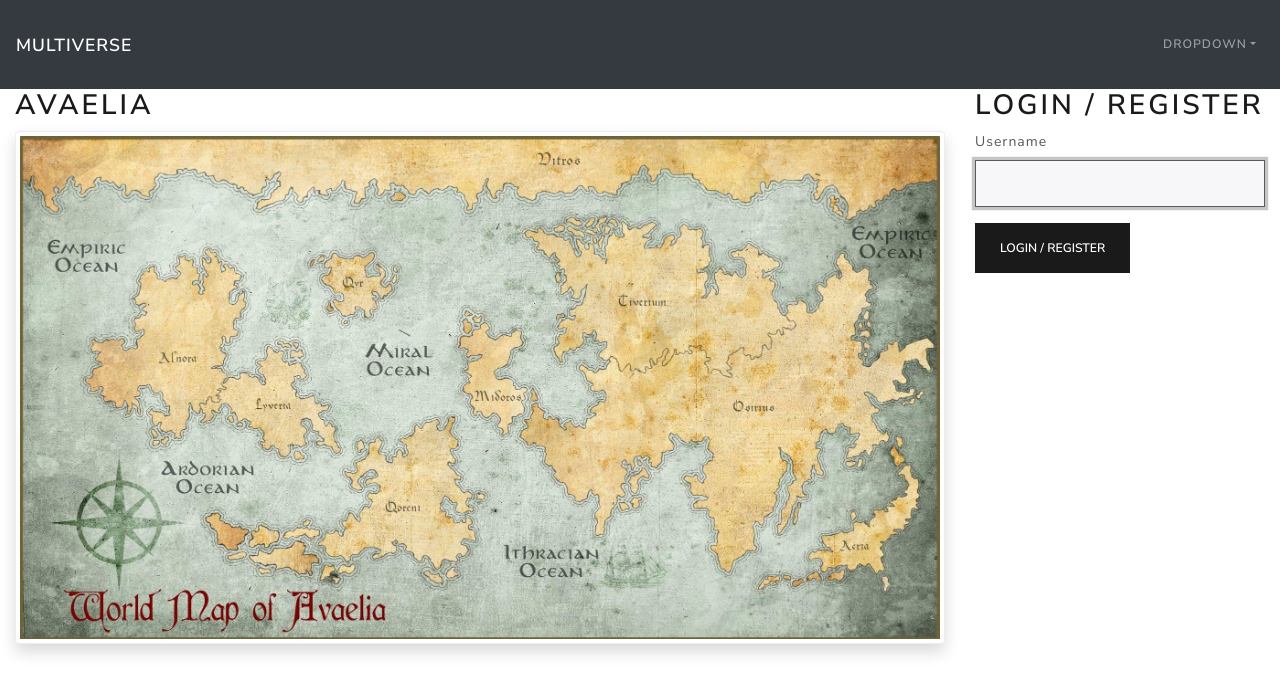
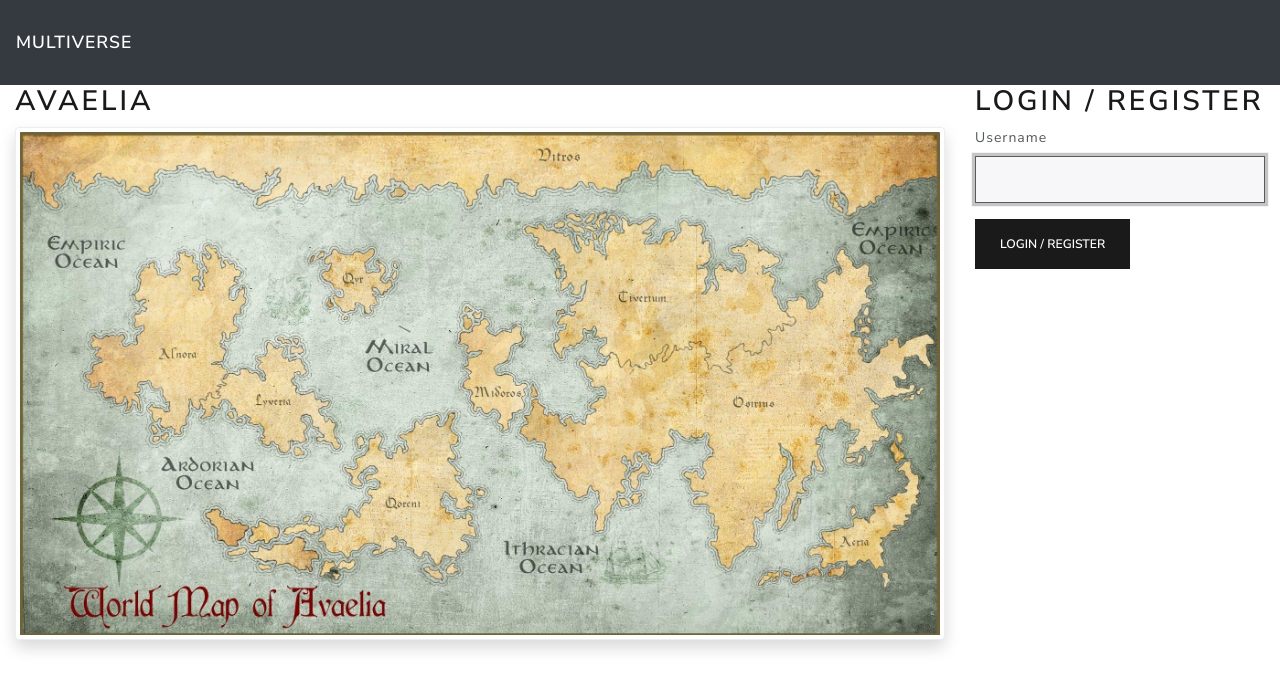
Before and after one commit to sazzer/multiverse, a React (Create React App) app in the folder webapp/: page / in a window 1280 px wide. Shown: the top 694 px of the page. Built offline with nearby package versions, Linux system fonts and the light colour scheme.

Commit message:
Fixed some warnings

```diff
--- a/webapp/src/header/index.tsx
+++ b/webapp/src/header/index.tsx
@@ -1,3 +1,4 @@
+import { Link } from "react-router-dom";
 import React from "react";
 import { useTranslation } from "react-i18next";
 
@@ -5,9 +6,9 @@ export default () => {
   const { t } = useTranslation();
   return (
     <nav className="navbar navbar-expand-lg navbar-dark bg-dark">
-      <a className="navbar-brand" href="#">
+      <Link className="navbar-brand" to="/">
         {t("page.title")}
-      </a>
+      </Link>
       <button
         className="navbar-toggler"
         type="button"
@@ -21,36 +22,7 @@ export default () => {
       </button>
 
       <div className="collapse navbar-collapse" id="navbarSupportedContent">
-        <ul className="navbar-nav ml-auto">
-          <li className="dropdown">
-            <a
-              className="nav-link dropdown-toggle"
-              href="#"
-              id="navbarDropdown"
-              role="button"
-              data-toggle="dropdown"
-              aria-haspopup="true"
-              aria-expanded="false"
-            >
-              Dropdown
-            </a>
-            <div
-              className="dropdown-menu dropdown-menu-right"
-              aria-labelledby="navbarDropdown"
-            >
-              <a className="dropdown-item" href="#">
-                Action
-              </a>
-              <a className="dropdown-item" href="#">
-                Another action
-              </a>
-              <div className="dropdown-divider"></div>
-              <a className="dropdown-item" href="#">
-                Something else here
-              </a>
-            </div>
-          </li>
-        </ul>
+        <ul className="navbar-nav ml-auto"></ul>
       </div>
     </nav>
   );
--- a/webapp/src/landing/authentication/start.tsx
+++ b/webapp/src/landing/authentication/start.tsx
@@ -4,7 +4,7 @@ import { useTranslation } from "react-i18next";
 
 export default () => {
   const { t } = useTranslation();
-  const { register, handleSubmit, errors } = useForm();
+  const { register, handleSubmit } = useForm();
   const onSubmit = (data: any) => {
     console.log(data);
   };
```
